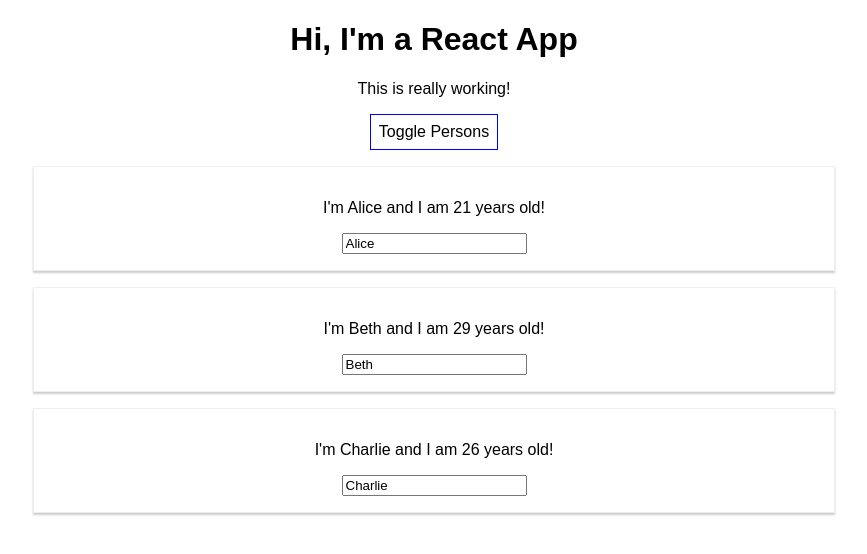
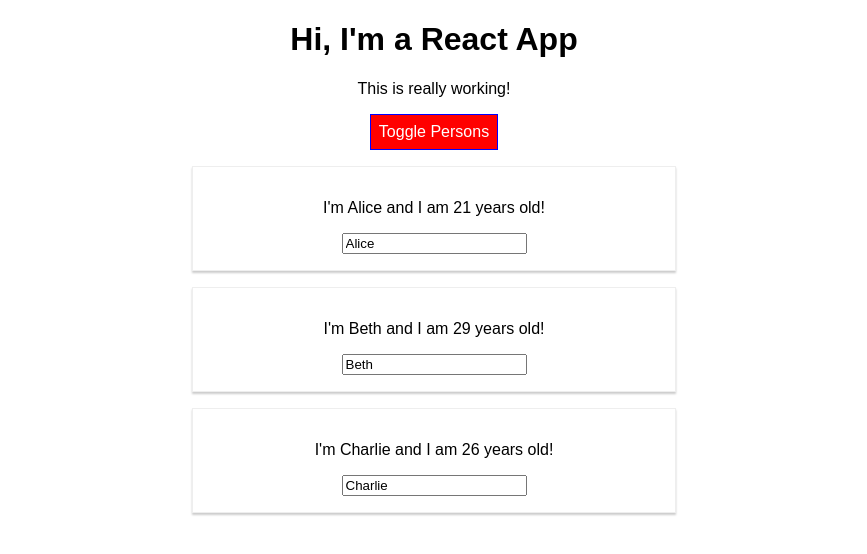
Before and after one commit to jeynesrya/react-complete-guide, a React (Create React App) app: page / in a window 1280 px wide. Both pictures are taken after a click on the button "Toggle Persons". Shown: the top 554 px of the page, without its empty margins (206-1073 px from the left). Built offline with nearby package versions, Linux system fonts and the light colour scheme.

Commit message:
added radium for styling components

```diff
--- a/package.json
+++ b/package.json
@@ -3,9 +3,11 @@
   "version": "0.1.0",
   "private": true,
   "dependencies": {
+    "radium": "^0.26.0",
     "react": "^16.8.0-alpha.1",
     "react-dom": "^16.8.0-alpha.1",
-    "react-scripts": "^3.2.0"
+    "react-scripts": "^3.2.0",
+    "styled-components": "^4.4.1"
   },
   "scripts": {
     "start": "react-scripts start",
--- a/src/App.css
+++ b/src/App.css
@@ -1,3 +1,11 @@
 .App {
   text-align: center;
 }
+
+.red {
+  color: red;
+}
+
+.bold {
+  font-weight: bold;
+}
--- a/src/App.js
+++ b/src/App.js
@@ -1,6 +1,9 @@
 import React, { Component } from 'react';
 import './App.css';
 import Person from './Person/Person';
+
+// allows used of pseudo-selectors i.e. hover
+import Radium, { StyleRoot } from 'radium';
 
 class App extends Component {
   state = {
@@ -49,12 +52,18 @@
   // gets called whenever a state change occurs.
   render() {
     const style = {
-      backgroundColor: 'white',
+      backgroundColor: 'green',
+      color: 'white',
       font: 'inherit',
       border: '1px solid blue',
       padding: '8px',
-      cursor: 'pointer'
+      cursor: 'pointer',
+      // radium used here
+      ':hover': {
+        backgroundColor: 'lightgreen',
+        color: 'black'
       }
+    };
 
     let persons = null;
 
@@ -73,20 +82,39 @@
           })}
         </div>
       );
+      // change style dynamically
+      style.backgroundColor = 'red';
+      // radium used here
+      style[':hover'] = {
+        backgroundColor: 'salmon',
+        color: 'black'
+      }
     }
 
+    const classes = [];
+    if (this.state.persons.length <= 2) {
+      classes.push('red'); // classes = ['red']
+    }
+    if (this.state.persons.length <= 1) {
+      classes.push('bold'); // classes = ['red', 'bold']
+    }
+
+    // StyleRoot is used for transformation queries i.e. @media query
     return (
+      <StyleRoot>
         <div className="App">
           <h1>Hi, I'm a React App</h1>
-        <p>This is really working!</p>
+          <p className={classes.join(' ')}>This is really working!</p>
           <button
             style={style}
             onClick={this.togglePersonsHandler}>Toggle Persons</button>
           {persons}
         </div>
+      </StyleRoot>
     );
     // return React.createElement('div', {className: 'App'}, React.createElement('h1', null, 'Does this work now?'));
   }
 }
 
-export default App;
+// higher order component; component wrapping components, injecting functionality
+export default Radium(App);
--- a/src/Person/Person.css
+++ b/src/Person/Person.css
@@ -6,3 +6,9 @@
     padding: 16px;
     text-align: center;
 }
+
+/* @media (min-width: 500px|) {
+    .Person {
+        width: 450px;
+    }
+} */
--- a/src/Person/Person.js
+++ b/src/Person/Person.js
@@ -1,10 +1,17 @@
 import React from 'react';
+import Radium from 'radium';
 
 import './Person.css';
 
 const person = ( props ) => {
+    const style = {
+        '@media (min-width: 500px)': {
+            width: '450px'
+        }
+    };
+
     return (
-        <div className="Person">
+        <div className="Person" style={style}>
             <p onClick={props.click}>I'm {props.name} and I am {props.age} years old!</p>
             <p>{props.children}</p>
             <input type="text" onChange={props.changed} value={props.name} />
@@ -12,4 +19,4 @@
     )
 };
 
-export default person;
+export default Radium(person);
```
Lines whose indentation alone changed are shown as unchanged.
